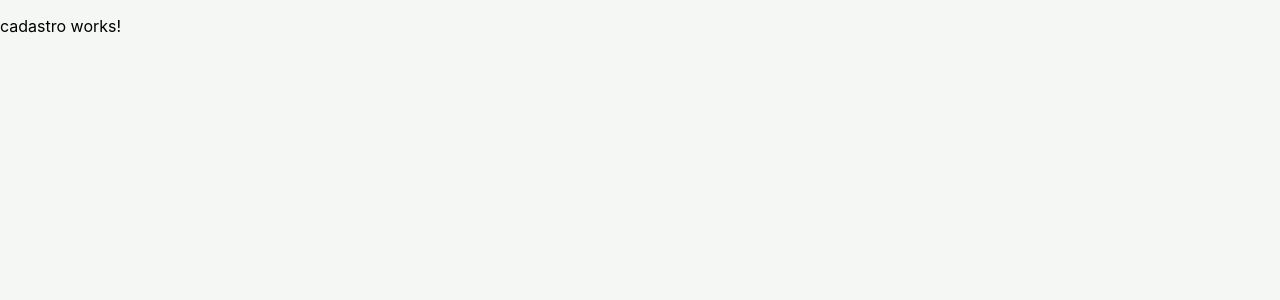
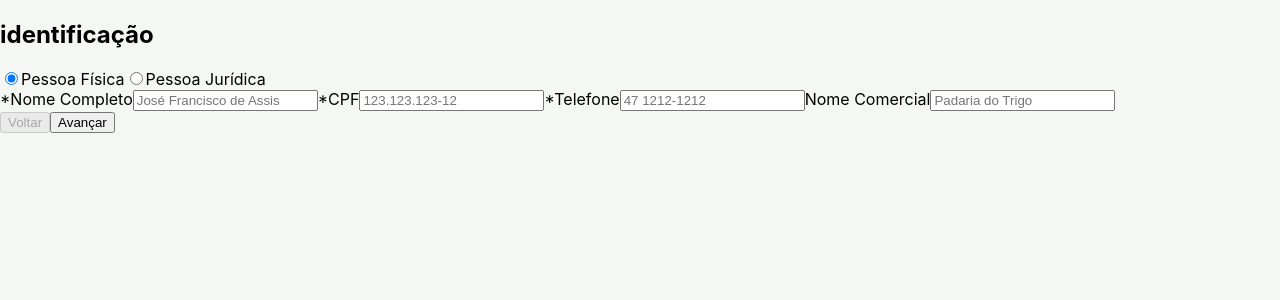
Before and after one commit to cunha454/pako, an Angular app in the folder pako-frontend/: page /cadastro in a window 1280 px wide. Shown: the top 300 px of the page. Built offline with nearby package versions, Linux system fonts and the light colour scheme.

Commit message:
feat: iniciado a parte de cadastro de novas contas

```diff
--- a/pako-frontend/src/app/pages/cadastro/cadastro.html
+++ b/pako-frontend/src/app/pages/cadastro/cadastro.html
@@ -1 +1,56 @@
-<p>cadastro works!</p>
+<form [formGroup]="cadastroForm">
+    @if (etapaAtual === 1){
+        <h2>identificação</h2>
+
+        <div formGroupName="identificacao">
+            <div class="identificação-de-pessoa">
+                <input type="radio" id="pessoa-fisica" value="fisica"  formControlName="tipoPessoa">
+                <label for="pessoa-fisica">Pessoa Física</label>
+
+                <input type="radio" id="pessoa-juridica" value="juridica" formControlName="tipoPessoa">
+                <label for="pessoa-juridica">Pessoa Jurídica</label>
+            </div>
+
+            <div class="informacoes">
+                @if (cadastroForm.get('identificacao.tipoPessoa')?.value === 'fisica'){
+                    <label for="nome-completo">*Nome Completo</label>
+                    <input type="text" id="nome-completo" formControlName="nomeCompleto" placeholder="José Francisco de Assis">
+
+                    <label for="cpf">*CPF</label>
+                    <input type="text" id="cpf" formControlName="cpf" placeholder="123.123.123-12">
+
+                    <label for="telefone">*Telefone</label>
+                    <input type="tel" id="telefone" formControlName="telefone" placeholder="47 1212-1212">
+
+                    <label for="nome-comercial">Nome Comercial</label>
+                    <input type="text" id="nome-comercial" formControlName="nomeComercial" placeholder="Padaria do Trigo">
+
+                }
+
+                @if (cadastroForm.get('identificacao.tipoPessoa')?.value === "juridica"){
+                    <label for="nome-fantasia">*Nome fantasia</label>
+                    <input type="text" id="nome-fantasia" formControlName="nomeFantasia" placeholder="Vinhos do Benedito">
+
+                    <label for="cnpj">*CNPJ</label>
+                    <input type="text" id="cnpj" formControlName="cnpj" placeholder="123.123.123-12">
+
+                    <label for="telefone">*Telefone</label>
+                    <input type="tel" id="telefone" formControlName="telefone" placeholder="47 1212-1212">
+                }
+            </div>
+        </div>
+    }
+
+    @if (etapaAtual === 2){
+        <h2>endereço de coleta</h2>
+    }
+
+    @if (etapaAtual === 3){
+        <h2>dados de acesso</h2>
+    }
+</form>
+
+<div class="btn-navegacao">
+    <button (click)="voltarEtapa()" [disabled]="etapaAtual === 1">Voltar</button>
+    <button (click)="proximaEtapa()">Avançar</button>
+</div>
--- a/pako-frontend/src/app/pages/cadastro/cadastro.ts
+++ b/pako-frontend/src/app/pages/cadastro/cadastro.ts
@@ -1,9 +1,49 @@
 import { Component } from '@angular/core';
+import { FormControl, FormGroup, FormsModule, ReactiveFormsModule } from '@angular/forms';
 
 @Component({
   selector: 'app-cadastro',
-  imports: [],
+  imports: [FormsModule, ReactiveFormsModule],
   templateUrl: './cadastro.html',
   styleUrl: './cadastro.css',
 })
-export class Cadastro {}
+export class Cadastro {
+  etapaAtual = 1
+
+  proximaEtapa(){
+    if (this.etapaAtual < 3){
+      this.etapaAtual = this.etapaAtual + 1;
+    }
+  }
+
+  voltarEtapa(){
+    if (this.etapaAtual > 1){
+      this.etapaAtual = this.etapaAtual -1;
+    }
+  }
+
+  cadastroForm = new FormGroup({
+    identificacao: new FormGroup({
+      tipoPessoa: new FormControl('fisica'),
+      nomeCompleto: new FormControl(''),
+      cpf: new FormControl(''),
+      nomeFantasia: new FormControl(''),
+      cnpj: new FormControl(''),
+      telefone: new FormControl(''),
+      nomeComercial: new FormControl('')
+    }),
+
+    endereco: new FormGroup({
+      cep: new FormControl(''),
+      rua: new FormControl(''),
+      numero: new FormControl('')
+    }),
+
+    acesso: new FormGroup({
+      email: new FormControl(''),
+      senha: new FormControl(''),
+      confirmarSenha: new FormControl('')
+    })
+  });
+
+}
```
Also changed, not shown: 1 other file (tests, documents, lock files or other folders).
